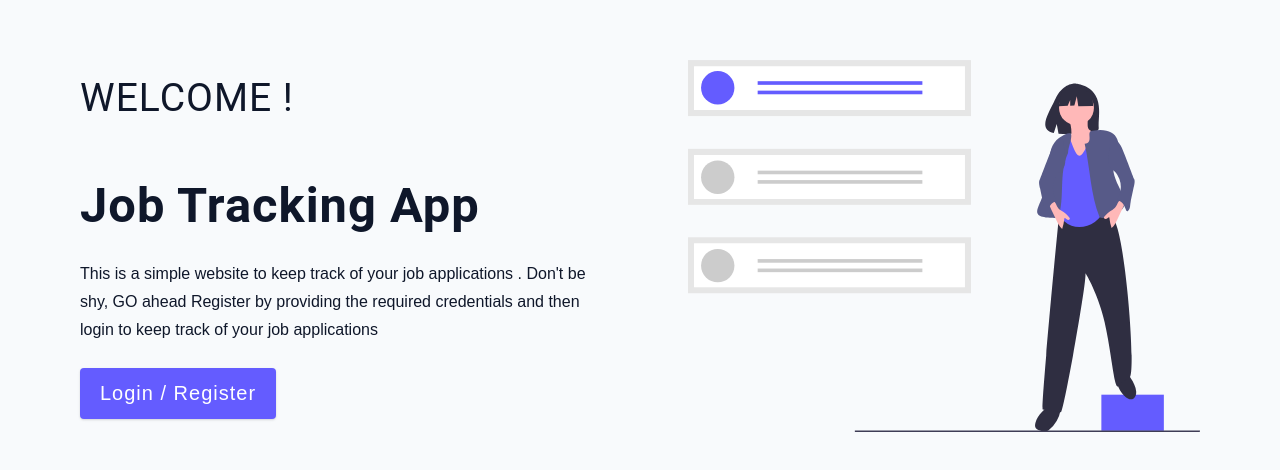
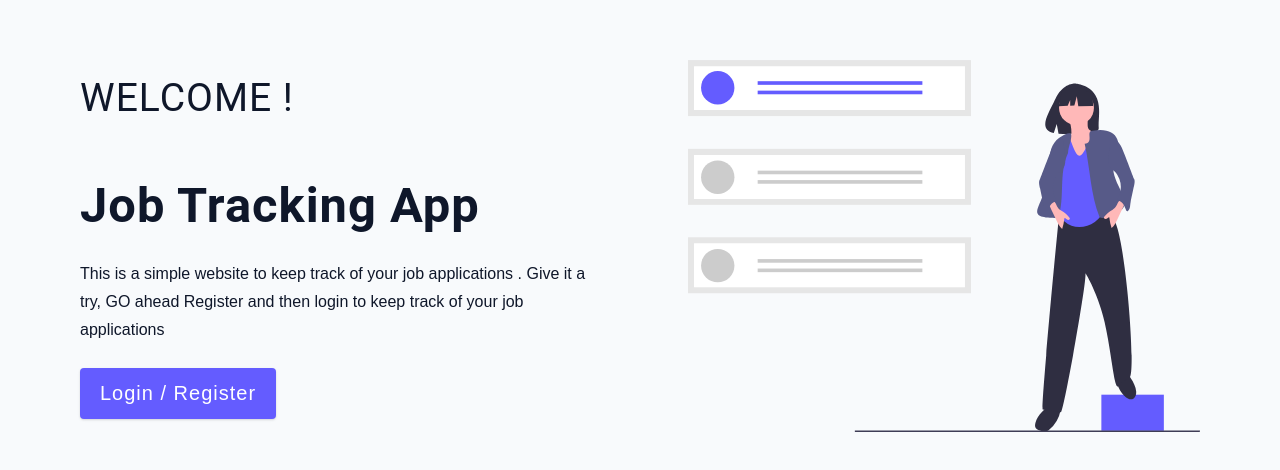
Before and after one commit to villayatali123/JobTracker, a React (Create React App) app: page / in a window 1280 px wide. Shown: the part 154-624 px from the top of the page. Built offline with nearby package versions, Linux system fonts and the light colour scheme.

Commit message:
Updating HomePage

```diff
--- a/src/pages/Home.js
+++ b/src/pages/Home.js
@@ -21,9 +21,8 @@ function Home() {
             <h1>job tracking app</h1>
             <p>
              This is a simple website to keep track of your job
-             applications . Don't be shy, GO ahead Register by
-             providing the required credentials and then login to keep
-             track of your job applications
+             applications . Give it a try, GO ahead Register and
+             then login to keep track of your job applications
             </p>
 
             <Link to='/register' className='btn hero-btn'>
```
